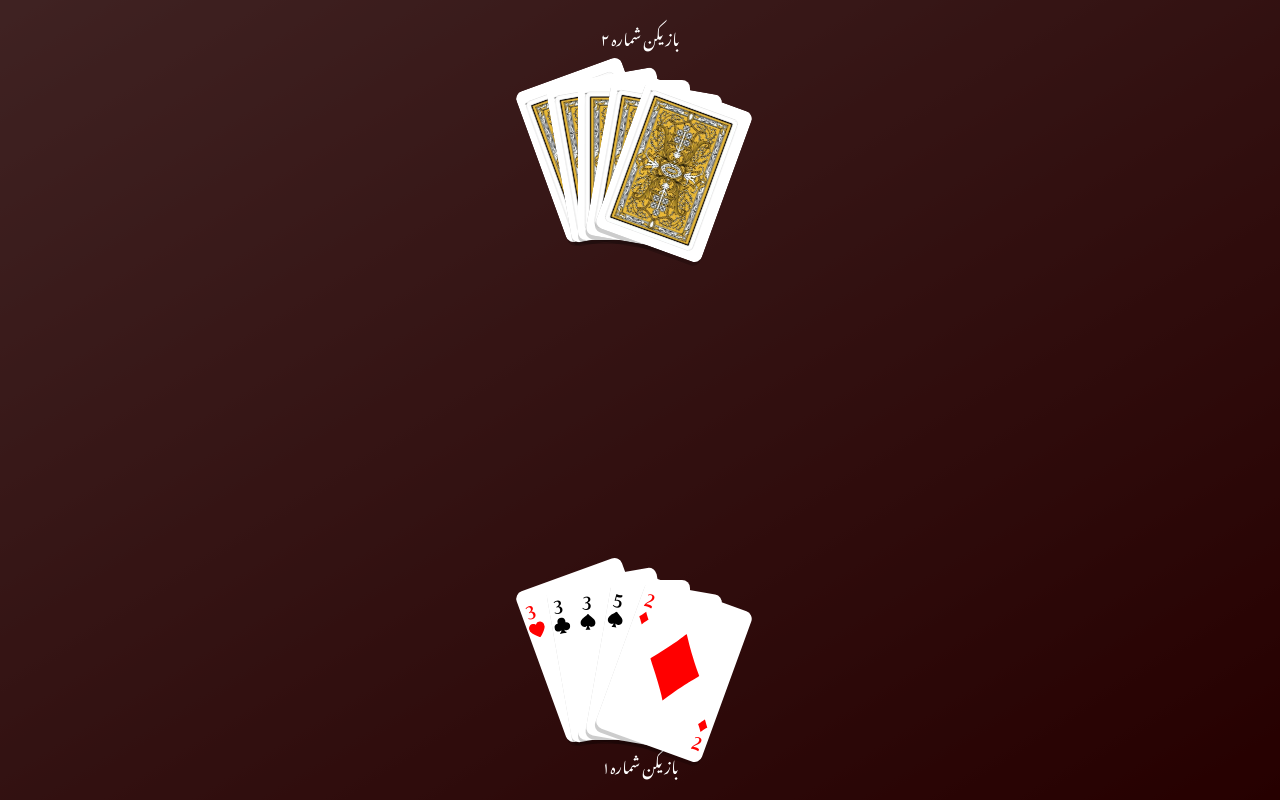
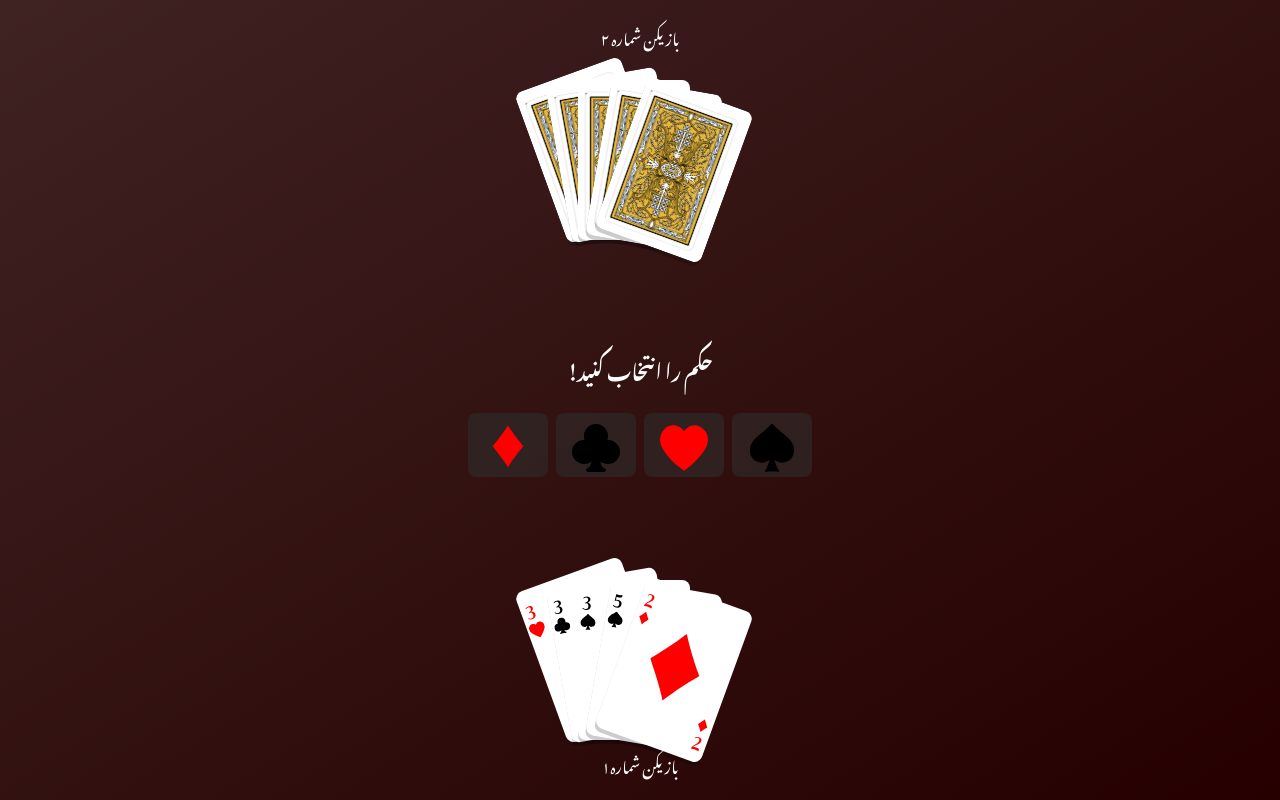
Before and after one commit to SarahShkb/HOKM, a Next.js app: page /2players in a window 1280 px wide. Built offline with nearby package versions, Linux system fonts and the light colour scheme.

Commit message:
Add choose hokm and hokm suit component to indicate hokm chosen by the user

```diff
--- a/assets/icons/Diamonds.tsx
+++ b/assets/icons/Diamonds.tsx
@@ -6,6 +6,7 @@ const DiamondsIcon = (): JSX.Element => (
     height="1654.000000pt"
     viewBox="0 0 1200.000000 1654.000000"
     preserveAspectRatio="xMidYMid meet"
+    fill="red"
   >
     <g
       transform="translate(0.000000,1654.000000) scale(0.100000,-0.100000)"
--- a/assets/icons/Hearts.tsx
+++ b/assets/icons/Hearts.tsx
@@ -6,6 +6,7 @@ const HeartsIcon = (): JSX.Element => (
     height="512.000000pt"
     viewBox="0 0 512.000000 512.000000"
     preserveAspectRatio="xMidYMid meet"
+    fill="red"
   >
     <g
       transform="translate(0.000000,512.000000) scale(0.100000,-0.100000)"
--- a/components/2players/ChooseHokm.tsx
+++ b/components/2players/ChooseHokm.tsx
@@ -7,6 +7,8 @@ import { ranks, players } from "core/constants";
 import { getCards } from "core/modules/generalHelperFunctions";
 // components
 import Card from "components/general/Card";
+import ChooseHokmSuit from "components/general/ChooseHokmSuit";
+import HokmSuit from "components/general/HokmSuit";
 // types
 import { ChooseHokmType } from "core/types";
 // styles
@@ -14,11 +16,10 @@ import classes from "styles/components/2players/chooseHokm.module.scss";
 import { CardType } from "core/types";
 
 const ChooseHokm = ({
+  HOKM,
   setHOKM,
   hakem,
   player1Ref,
-  pileOfCards,
-  cardsRef,
   player2Ref,
 }: ChooseHokmType) => {
   const cards = getCards();
@@ -82,7 +83,9 @@ const ChooseHokm = ({
   return (
     <div className={classes.bg_container}>
       <div className={classes.main_container}>
-        <div>
+        <div className={classes.hokm_suit}></div>
+        <>
+          {HOKM !== null && <HokmSuit hokm={HOKM} />}
           <p className={classes.player_2_label}>بازیکن شماره ۲</p>
           {player2RandomInitialCards.cards.map((p2card, index) => (
             <div
@@ -98,6 +101,23 @@ const ChooseHokm = ({
               <Card suit={p2card?.suit} rank={p2card?.rank} back />
             </div>
           ))}
+          {!HOKM && (
+            <div className={classes.hakem_announcement}>
+              <ChooseHokmSuit handleChooseHokm={setHOKM} />
+            </div>
+          )}
+          {(HOKM !== null || hakem !== players.PLAYER_1) &&
+            player1RandomInitialCards.cards.length - 3 > 0 && (
+              <div className={classes.hakem_announcement}>
+                <p>
+                  با کلیک بر روی کارت‌ها{" "}
+                  <span className={classes.hakem_player_number}>{`${
+                    player1RandomInitialCards.cards.length - 3
+                  }`}</span>{" "}
+                  کارت را بیرون بیندازید!
+                </p>
+              </div>
+            )}
           {player1RandomInitialCards.cards.map((p1card, index) => (
             <div
               key={`${p1card.rank}-${p1card.suit}`}
@@ -108,8 +128,10 @@ const ChooseHokm = ({
                   index * 5 +
                   (player1RandomInitialCards.hovered[index] ? 50 : 0)
                 }px`,
+                cursor: player1RandomInitialCards.hovered[index]
+                  ? "pointer"
+                  : "initial",
                 left: `${index * 20}px`,
-                zIndex: player1RandomInitialCards.hovered[index] ? 100 : 1,
                 transform: `rotate(${20 + (index - 4) * 10}deg)`,
               }}
               ref={player1Ref}
@@ -121,7 +143,7 @@ const ChooseHokm = ({
             </div>
           ))}
           <p className={classes.player_1_label}>بازیکن شماره۱</p>
-        </div>
+        </>
       </div>
     </div>
   );
--- a/components/2players/Main.tsx
+++ b/components/2players/Main.tsx
@@ -35,11 +35,10 @@ const Main2Players = () => {
       case GAME_STAGES.CHOOSE_HOKM:
         return (
           <ChooseHokm
+            HOKM={HOKM}
             setHOKM={setHOKM}
             hakem={hakem}
             player1Ref={player1Ref}
-            pileOfCards={pileOfCards}
-            cardsRef={cardsRef}
             player2Ref={player2Ref}
             setGameState={setGameState}
           />
--- /dev/null
+++ b/components/general/ChooseHokmSuit.tsx
@@ -0,0 +1,48 @@
+import React from "react";
+// costants
+import { suits } from "core/constants";
+// icons
+import SpadesIcon from "assets/icons/Spades";
+import HeartsIcon from "assets/icons/Hearts";
+import ClubsIcon from "assets/icons/Clubs";
+import DiamondsIcon from "assets/icons/Diamonds";
+// styles
+import classes from "styles/components/general/chooseHokmSuit.module.scss";
+
+const ChooseHokmSuit = ({
+  handleChooseHokm,
+}: {
+  handleChooseHokm: (hokm: number) => void;
+}) => (
+  <div className={classes.main}>
+    <p>حکم را انتخاب کنید!</p>
+    <div className={classes.suits}>
+      <div
+        className={classes.suit_wrapper}
+        onClick={() => handleChooseHokm(suits.SPADES)}
+      >
+        <SpadesIcon />
+      </div>
+      <div
+        className={`${classes.suit_wrapper} ${classes.red}`}
+        onClick={() => handleChooseHokm(suits.HEARTS)}
+      >
+        <HeartsIcon />
+      </div>
+      <div
+        className={classes.suit_wrapper}
+        onClick={() => handleChooseHokm(suits.CLUBS)}
+      >
+        <ClubsIcon />
+      </div>
+      <div
+        className={`${classes.suit_wrapper} ${classes.red}`}
+        onClick={() => handleChooseHokm(suits.DIAMONDS)}
+      >
+        <DiamondsIcon />
+      </div>
+    </div>
+  </div>
+);
+
+export default ChooseHokmSuit;
--- /dev/null
+++ b/components/general/HokmSuit.tsx
@@ -0,0 +1,36 @@
+import React from "react";
+// costants
+import { suits } from "core/constants";
+// icons
+import SpadesIcon from "assets/icons/Spades";
+import HeartsIcon from "assets/icons/Hearts";
+import ClubsIcon from "assets/icons/Clubs";
+import DiamondsIcon from "assets/icons/Diamonds";
+import CrownIcon from "assets/icons/Crown";
+// styles
+import classes from "styles/components/general/hokmSuit.module.scss";
+
+const HokmIcon = ({ hokm }: { hokm: number }): JSX.Element => {
+  switch (hokm) {
+    case suits.SPADES:
+      return <SpadesIcon />;
+    case suits.HEARTS:
+      return <HeartsIcon />;
+    case suits.CLUBS:
+      return <ClubsIcon />;
+    case suits.DIAMONDS:
+      return <DiamondsIcon />;
+    default:
+      return <></>;
+  }
+};
+const HokmSuit = ({ hokm }: { hokm: number }) => (
+  <div className={classes.hokm_suit}>
+    <div className={classes.crown_wrapper}>
+      <CrownIcon />
+    </div>
+    <HokmIcon hokm={hokm} />
+  </div>
+);
+
+export default HokmSuit;
--- a/core/types.ts
+++ b/core/types.ts
@@ -17,11 +17,10 @@ export type ChooseHakemType = {
 };
 
 export type ChooseHokmType = {
+  HOKM: number;
   setHOKM: (h: number) => void;
   hakem: number;
   player1Ref: React.MutableRefObject<null>;
-  pileOfCards: React.MutableRefObject<null>;
-  cardsRef: React.MutableRefObject<never[]>;
   player2Ref: React.MutableRefObject<null>;
   setGameState: (gameState: number) => void;
 };
--- /dev/null
+++ b/styles/components/general/chooseHokmSuit.module.scss
@@ -0,0 +1,34 @@
+.main {
+  p {
+    text-align: center;
+  }
+  .suits {
+    display: flex;
+    .suit_wrapper {
+      width: 5rem;
+      height: 4rem;
+      display: inline-flex;
+      align-items: center;
+      justify-content: center;
+      border-radius: 0.5rem;
+      margin: 0 0.25rem;
+      background-color: rgba(47, 45, 45, 0.576);
+      cursor: pointer;
+      svg {
+        width: 3rem !important;
+      }
+      &.red {
+        svg {
+          fill: red;
+        }
+      }
+      &:hover {
+        background-color: rgba(87, 82, 82, 0.576);
+        svg {
+          width: 3.5rem !important;
+          height: 3.5rem;
+        }
+      }
+    }
+  }
+}
--- /dev/null
+++ b/styles/components/general/hokmSuit.module.scss
@@ -0,0 +1,26 @@
+.hokm_suit {
+  width: 5rem;
+  height: 4rem;
+  display: inline-flex;
+  align-items: center;
+  justify-content: center;
+  border-radius: 0.5rem;
+  margin: 0 0.25rem;
+  background-color: rgba(47, 45, 45, 0.576);
+  .crown_wrapper {
+    width: 5rem;
+    height: 2.5rem;
+    top: 1rem;
+    position: absolute;
+    svg {
+      width: 100%;
+      height: 100%;
+      g {
+        fill: gold;
+      }
+    }
+  }
+  svg {
+    height: 3rem;
+  }
+}
```
